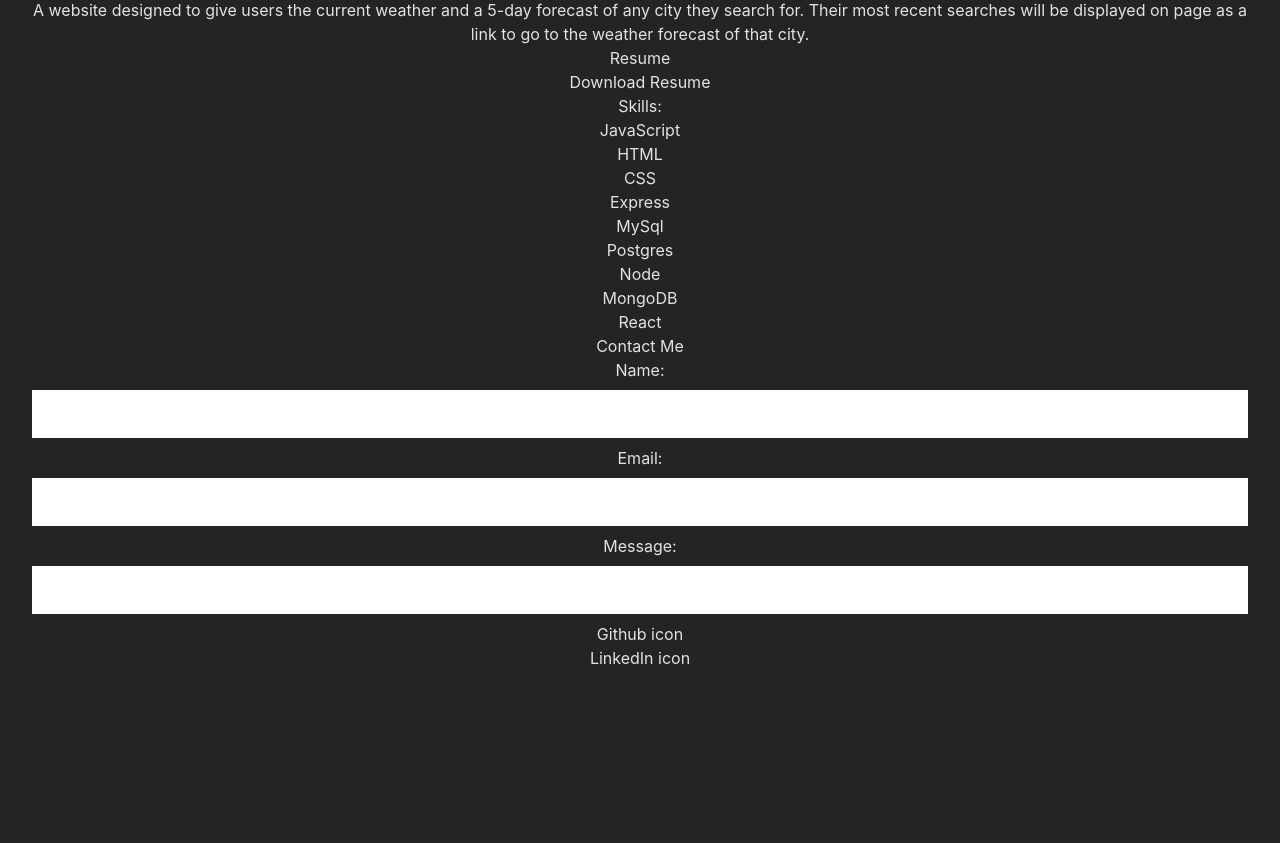
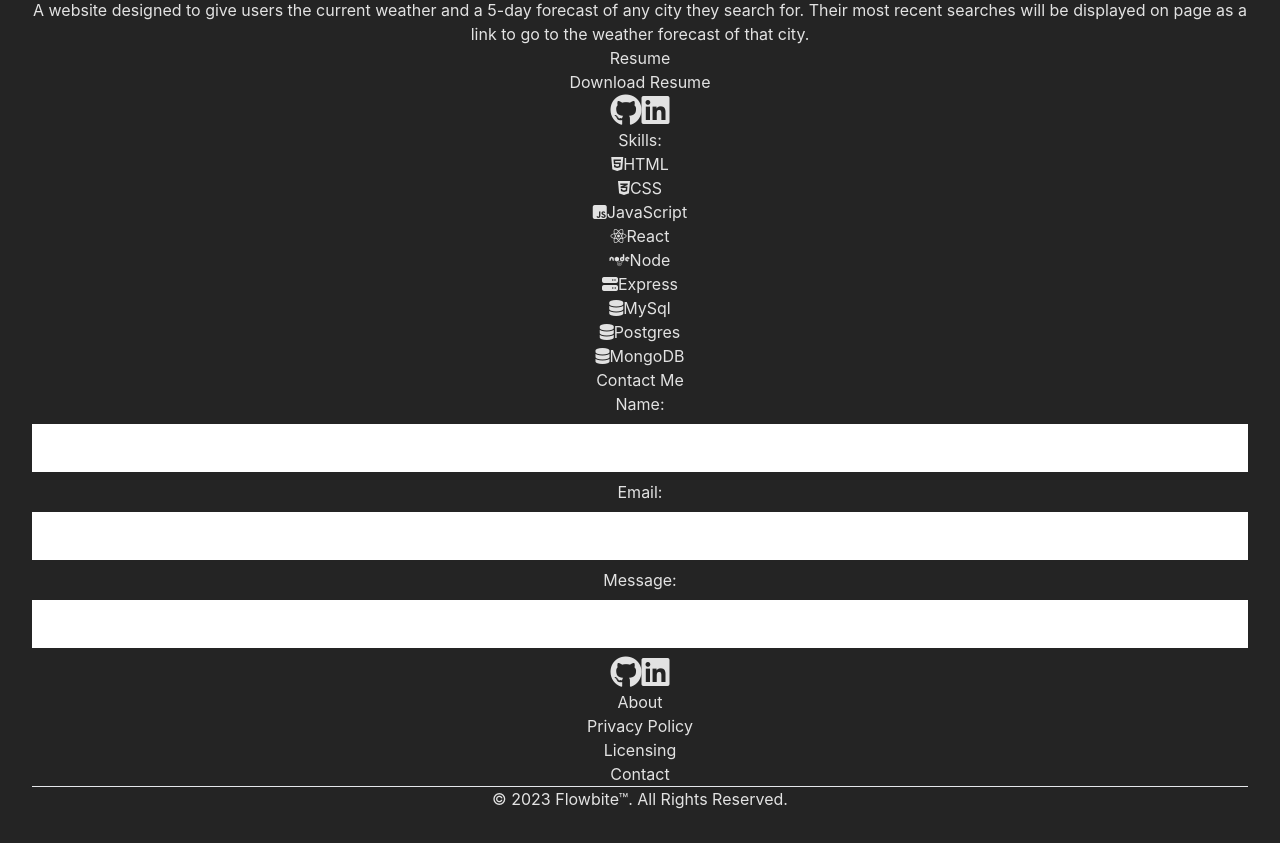
Before and after one commit to Saydeezr/portfolio-2.0, a React (Vite) app: page / in a window 1280 px wide. Shown: the part 5473-6316 px from the top of the page. Before the commit the page ends 6175 px from the top, so only its background shows below. Built offline with nearby package versions, Linux system fonts and the light colour scheme.

Commit message:
added icons and footer styling

```diff
--- a/package.json
+++ b/package.json
@@ -10,6 +10,7 @@
     "preview": "vite preview"
   },
   "dependencies": {
+    "@fortawesome/fontawesome-free": "^6.6.0",
     "react": "^18.3.1",
     "react-dom": "^18.3.1",
     "react-scroll": "^1.9.0"
--- a/src/components/Footer.jsx
+++ b/src/components/Footer.jsx
@@ -1,8 +1,43 @@
 export default function Footer() {
     return(
-        <div>
-            <p>Github icon</p>
-            <p>LinkedIn icon</p>
+        <div className=" rounded-lg shadow m-4 py-8">
+            <div className="w-full max-w-screen-xl mx-auto p-4 md:py-8">
+                <div className="sm:flex sm:items-center sm:justify-between">
+                    <div className="shadow m-4 py-8">
+                        <a href="https://github.com/Saydeezr/" target="_blank" rel="noopener noreferrer">
+                            <i className="fab fa-github fa-2x text-white-800 hover:text-gray-600 px-2.5"></i>
+                        </a>
+                        <a href="https://www.linkedin.com/in/saydeez-reyes-bb9380314/" target="_blank" rel="noopener noreferrer">
+                            <i className="fab fa-linkedin fa-2x text-white-700 hover:text-blue-500 px-2.5"></i>
+                        </a>
+                    </div>
+
+            <ul className="flex flex-wrap items-center mb-6 text-sm font-medium text-gray-500 sm:mb-0 dark:text-gray-400">
+                <li>
+                    <a href="#" class="hover:underline me-4 md:me-6">About</a>
+                </li>
+                <li>
+                    <a href="#" class="hover:underline me-4 md:me-6">Privacy Policy</a>
+                </li>
+                <li>
+                    <a href="#" class="hover:underline me-4 md:me-6">Licensing</a>
+                </li>
+                <li>
+                    <a href="#" class="hover:underline">Contact</a>
+                </li>
+            </ul>
+        </div>
+        <hr className="my-6 border-gray-200 sm:mx-auto dark:border-gray-700 lg:my-8" />
+        <span className="block text-sm text-gray-500 sm:text-center dark:text-gray-400">© 2023 <a href="https://flowbite.com/" class="hover:underline">Flowbite™</a>. All Rights Reserved.</span>
+    </div>
+            {/* <div className="bg-white rounded-lg shadow dark:bg-gray-900 m-4">
+                    <a href="https://github.com/Saydeezr/" target="_blank" rel="noopener noreferrer">
+                        <i className="fab fa-github fa-2x text-gray-800 hover:text-gray-600"></i>
+                    </a>
+                    <a href="https://www.linkedin.com/in/saydeez-reyes-bb9380314/" target="_blank" rel="noopener noreferrer">
+                        <i className="fab fa-linkedin fa-2x text-blue-700 hover:text-blue-500"></i>
+                    </a>
+                </div> */}
         </div>
     )
 }
--- a/src/components/Resume.jsx
+++ b/src/components/Resume.jsx
@@ -10,19 +10,27 @@ function Resume() {
                         </button>
                     </a>
                 </div>
+                <div className="flex mt-4 space-x-4">
+                    <a href="https://github.com/Saydeezr/" target="_blank" rel="noopener noreferrer">
+                        <i className="fab fa-github fa-2x text-gray-800 hover:text-gray-600"></i>
+                    </a>
+                    <a href="https://www.linkedin.com/in/saydeez-reyes-bb9380314/" target="_blank" rel="noopener noreferrer">
+                        <i className="fab fa-linkedin fa-2x text-blue-700 hover:text-blue-500"></i>
+                    </a>
+                </div>
             </div>
             <div className="Card bg-white p-6 rounded-lg shadow-lg ml-8 transform transition duration-500 hover:scale-105">
-                <ul className="list-disc pl-5 text-gray-700">
+                <ul className="list-none pl-5 text-gray-700">
                     <ul className="font-bold text-indigo-800">Skills:</ul>
-                    <li>JavaScript</li>
-                    <li>HTML</li>
-                    <li>CSS</li>
-                    <li>Express</li>
-                    <li>MySql</li>
-                    <li>Postgres</li>
-                    <li>Node</li>
-                    <li>MongoDB</li>
-                    <li>React</li>
+                    <li><i className="fab fa-html5 mr-2"></i>HTML</li>
+                    <li><i className="fab fa-css3-alt mr-2"></i>CSS</li>
+                    <li><i className="fab fa-js-square mr-2"></i>JavaScript</li>
+                    <li><i className="fab fa-react mr-2"></i>React</li>
+                    <li><i className="fab fa-node mr-2"></i>Node</li>
+                    <li><i className="fas fa-server mr-2"></i>Express</li>
+                    <li><i className="fas fa-database mr-2"></i>MySql</li>
+                    <li><i className="fas fa-database mr-2"></i>Postgres</li>
+                    <li><i className="fas fa-database mr-2"></i>MongoDB</li>
                 </ul>
             </div>
         </div>
--- a/src/index.css
+++ b/src/index.css
@@ -1,3 +1,4 @@
+@import '@fortawesome/fontawesome-free/css/all.min.css';
 @tailwind base;
 @tailwind components;
 @tailwind utilities;
```
Also changed, not shown: 1 other file (tests, documents, lock files or other folders).
